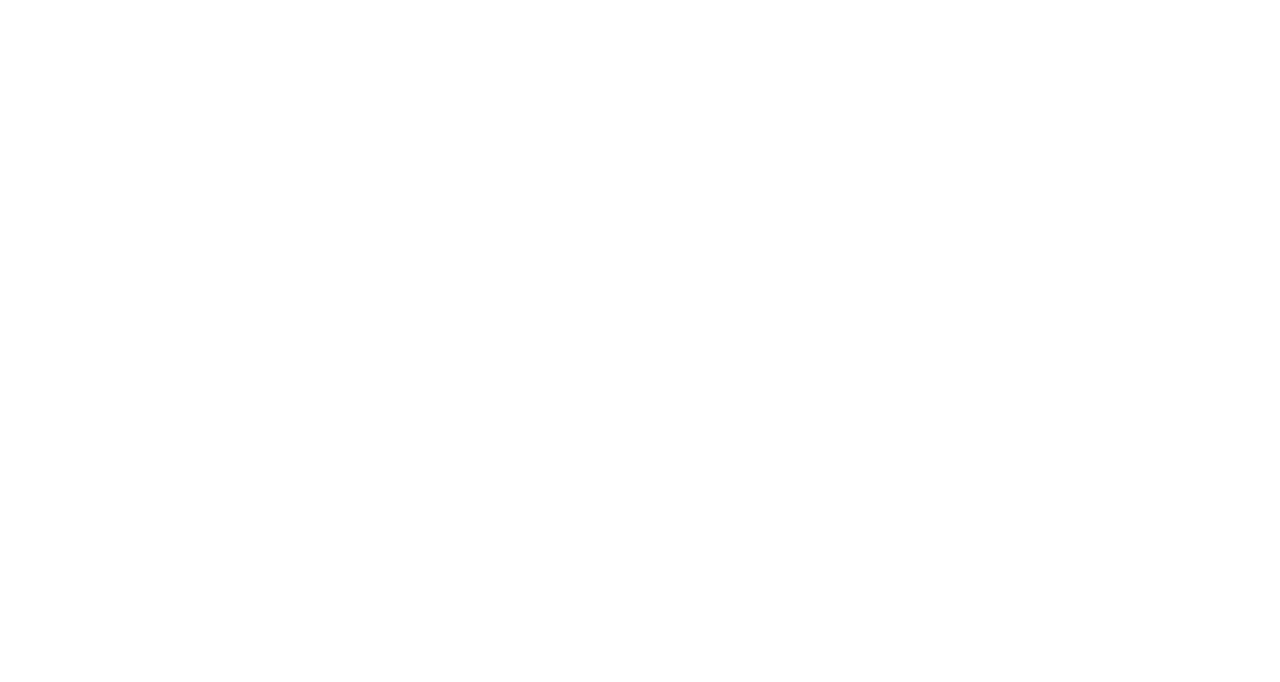
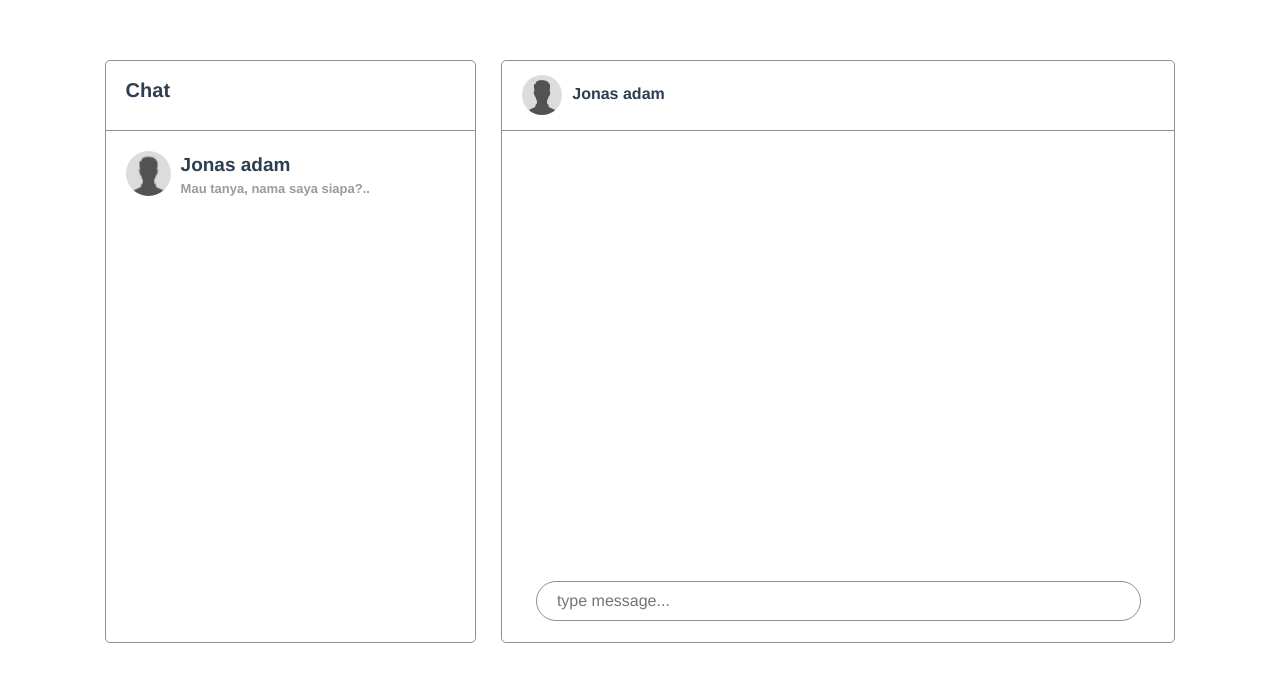
Before and after one commit to joonacode/frontend-tokofuku, a Vue app: page /chat in a window 1280 px wide. Shown: the top 682 px of the page. Built offline with nearby package versions, Linux system fonts and the light colour scheme.

Commit message:
Chat telah selesai tinggal dihubungkan

```diff
--- /dev/null
+++ b/src/components/organizm/Chat.vue
@@ -0,0 +1,156 @@
+<template>
+  <div class="container-fluid">
+    <div class="form">
+      <div class="chat-left">
+        <div class="title">Chat</div>
+        <div class="profil">
+          <img src="../../assets/Chat-logos/gdpr_profile-picture 1.png" alt />
+          <span class="name-chat">Jonas adam</span>
+          <br />
+          <span class="isi-chat">Mau tanya, nama saya siapa?..</span>
+        </div>
+      </div>
+      <div class="chat-right">
+        <div class="nav-chat">
+          <div class="profil">
+            <img src="../../assets/Chat-logos/gdpr_profile-picture 1.png" alt />
+            <span class="name-chat">Jonas adam</span>
+          </div>
+        </div>
+        <div class="chat-input">
+          <input type="text" placeholder="type message..." />
+        </div>
+      </div>
+    </div>
+  </div>
+</template>
+
+<script>
+export default {
+  name: 'Chat '
+}
+</script>
+
+<style scoped>
+.container-fluid {
+  /* border: 1px solid black; */
+
+  width: 86%;
+  height: 100vh;
+}
+
+.form {
+  /* border: 1px solid #8e8e93; */
+  display: flex;
+  height: 583px;
+}
+
+/* Chat left */
+
+.form .chat-left {
+  border: 1px solid #8e8e93;
+  flex: 1.1;
+  border-radius: 5px;
+}
+
+/* Chat */
+.form .chat-left .title {
+  border-bottom: 1px solid #8e8e93;
+  height: 70px;
+
+  padding-top: 14px;
+  padding-left: 20px;
+  font-size: 20px;
+  text-align: left;
+  font-weight: bolder;
+}
+
+.form .chat-left .profil {
+  position: relative;
+  top: 20px;
+  left: 20px;
+
+  font-size: 20px;
+  text-align: left;
+  font-weight: bolder;
+}
+
+.form .chat-left .profil img {
+  border-radius: 50%;
+
+  width: 45px;
+  height: 45px;
+}
+
+.form .chat-left .profil .name-chat {
+  /* border: 1px solid black; */
+  font-weight: 600;
+  font-size: 19px;
+  margin-left: 10px;
+  position: relative;
+  top: -8px;
+}
+
+.form .chat-left .profil .isi-chat {
+  /* border: 1px solid black; */
+  font-size: 13px;
+  position: relative;
+  top: -25px;
+  left: 55px;
+  color: #9b9b9b;
+}
+
+/* Chat right */
+.form .chat-right {
+  border: 1px solid #8e8e93;
+  flex: 2;
+  margin-left: 25px;
+  border-radius: 5px;
+}
+
+.chat-right .nav-chat {
+  border-bottom: 1px solid #8e8e93;
+  height: 70px;
+
+  text-align: left;
+  border-top-left-radius: 3px;
+  border-top-right-radius: 3px;
+}
+
+.chat-right .nav-chat .profil {
+  /* border: 1px solid #8e8e93; */
+  display: inline-block;
+  position: relative;
+  left: 20px;
+  top: 14px;
+}
+
+.chat-right .nav-chat .profil img {
+  border-radius: 50%;
+
+  width: 40px;
+  height: 40px;
+}
+
+.chat-right .nav-chat .profil .name-chat {
+  font-weight: 600;
+  font-size: 16px;
+  margin-left: 10px;
+}
+
+.chat-right .chat-input {
+  /* border: 1px solid black; */
+  position: relative;
+  top: 450px;
+}
+
+.chat-right .chat-input input {
+  background: #ffffff;
+  border: 1px solid #8e8e93;
+  border-radius: 23px;
+  padding-left: 20px;
+
+  width: 90%;
+  height: 40px;
+}
+</style>
--- /dev/null
+++ b/src/components/organizm/ChatEmpety.vue
@@ -0,0 +1,117 @@
+<template>
+  <div class="container-fluid">
+    <div class="form">
+      <div class="chat-left">
+        <div class="nav">Chat</div>
+        <div class="title">Belum ada chat</div>
+      </div>
+      <div class="chat-right">
+        <div class="nav-chat"></div>
+        <div class="chat-input">
+          <input type="text" placeholder="type message..." />
+        </div>
+      </div>
+    </div>
+  </div>
+</template>
+
+<script>
+export default {
+  name: 'Chatempety'
+}
+</script>
+
+<style scoped>
+.container-fluid {
+  /* border: 1px solid black; */
+
+  width: 86%;
+  height: 100vh;
+}
+
+.form {
+  /* border: 1px solid #8e8e93; */
+  display: flex;
+  height: 583px;
+}
+
+/* Chat left */
+
+.form .chat-left {
+  border: 1px solid #8e8e93;
+  flex: 1.1;
+  border-radius: 5px;
+}
+
+.form .chat-left .nav {
+  border-bottom: 1px solid #8e8e93;
+  height: 70px;
+
+  padding-top: 14px;
+  padding-left: 20px;
+  font-size: 20px;
+  text-align: left;
+  font-weight: bolder;
+}
+
+.form .chat-left .title {
+  font-size: 20px;
+  font-weight: bolder;
+  position: relative;
+  top: 200px;
+}
+
+/* Chat right */
+.form .chat-right {
+  border: 1px solid #8e8e93;
+  flex: 2;
+  margin-left: 25px;
+  border-radius: 5px;
+}
+
+.chat-right .nav-chat {
+  border-bottom: 1px solid #8e8e93;
+  height: 70px;
+
+  text-align: left;
+  border-top-left-radius: 3px;
+  border-top-right-radius: 3px;
+}
+
+.chat-right .nav-chat .profil {
+  /* border: 1px solid #8e8e93; */
+  display: inline-block;
+  position: relative;
+  left: 20px;
+  top: 14px;
+}
+
+.chat-right .nav-chat .profil img {
+  border-radius: 50%;
+
+  width: 40px;
+  height: 40px;
+}
+
+.chat-right .nav-chat .profil .name-chat {
+  font-weight: 600;
+  font-size: 16px;
+  margin-left: 10px;
+}
+
+.chat-right .chat-input {
+  /* border: 1px solid black; */
+  position: relative;
+  top: 450px;
+}
+
+.chat-right .chat-input input {
+  background: #ffffff;
+  border: 1px solid #8e8e93;
+  border-radius: 23px;
+  padding-left: 20px;
+
+  width: 90%;
+  height: 40px;
+}
+</style>
--- a/src/components/organizm/detailproduct.vue
+++ b/src/components/organizm/detailproduct.vue
@@ -489,6 +489,6 @@ export default {
 }
 
 .product-review .rating .review-rating .progres-rating .progres {
-  height: 20px;
+  height: 11px;
 }
 </style>
--- a/src/router/index.js
+++ b/src/router/index.js
@@ -5,6 +5,8 @@ import Login from '../views/auth/login/Login.vue'
 import ResetPassword from '../views/auth/resetPassword/ResetPassword.vue'
 import ConfirmPassword from '../views/auth/resetPassword/ConfirmPassword.vue'
 import DetailProduct from '../components/organizm/detailproduct.vue'
+import Chat from '../components/organizm/Chat.vue'
+import Chatempety from '../components/organizm/ChatEmpety.vue'
 
 Vue.use(VueRouter)
 
@@ -35,6 +37,16 @@ const routes = [
     component: DetailProduct
   },
   {
+    path: '/chat',
+    name: 'Chat',
+    component: Chat
+  },
+  {
+    path: '/chatempety',
+    name: 'Chatempety',
+    component: Chatempety
+  },
+  {
     path: '/about',
     name: 'About',
     // route level code-splitting
--- a/src/views/Home.vue
+++ b/src/views/Home.vue
@@ -4,7 +4,9 @@
     <!-- <g-button cusClass="btn-danger mr-2" @click="LinkLogin">Login</g-button> -->
     <g-button cusClass="btn-primary">Global Button</g-button>|
     <router-link class="btn btn-primary" to="/login">Login</router-link>|
-    <router-link class="btn btn-primary" to="/detailproduct">detail product</router-link>
+    <router-link class="btn btn-primary" to="/detailproduct">detail product</router-link>|
+    <router-link class="btn btn-primary" to="/chat">Chat</router-link>|
+    <router-link class="btn btn-primary" to="/chatempety">Chat Empety</router-link>|
   </div>
 </template>
 
```
Also changed, not shown: src/assets/Chat-logos/gdpr_profile-picture 1.png (added).
